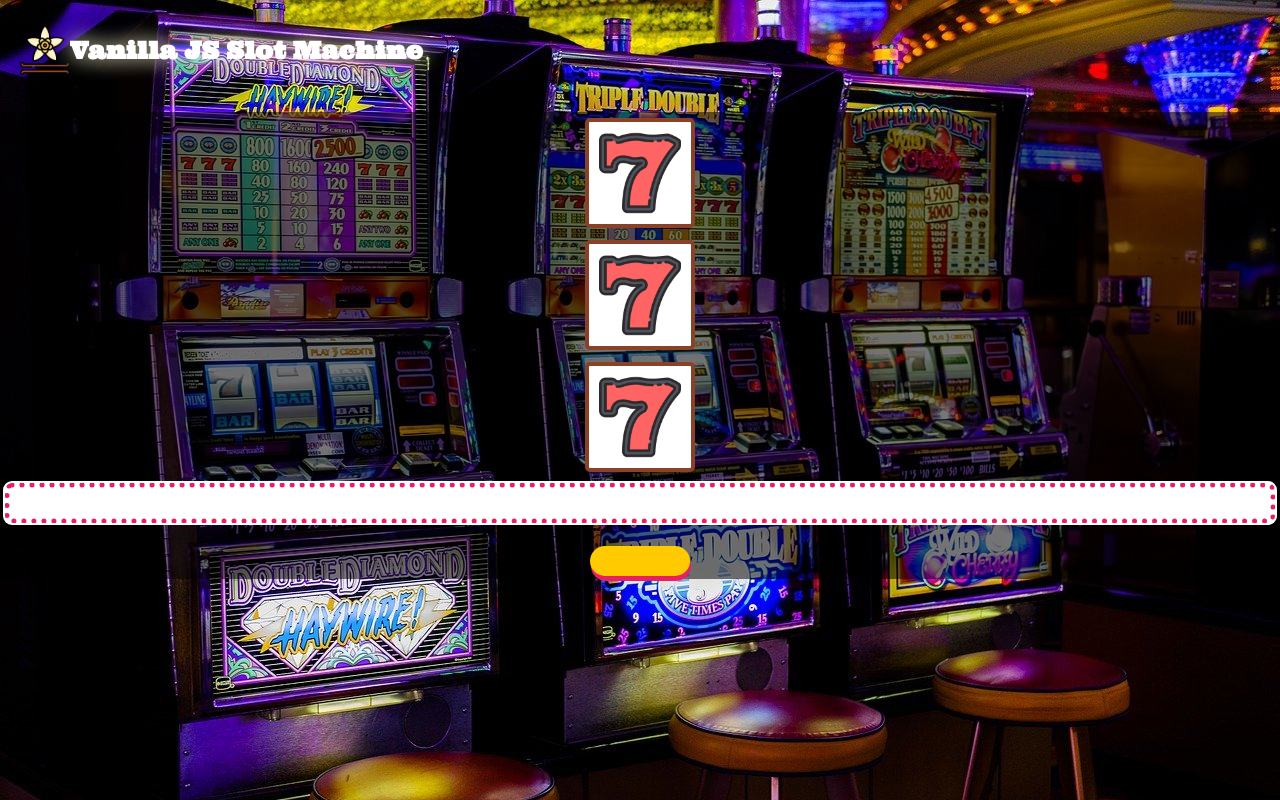
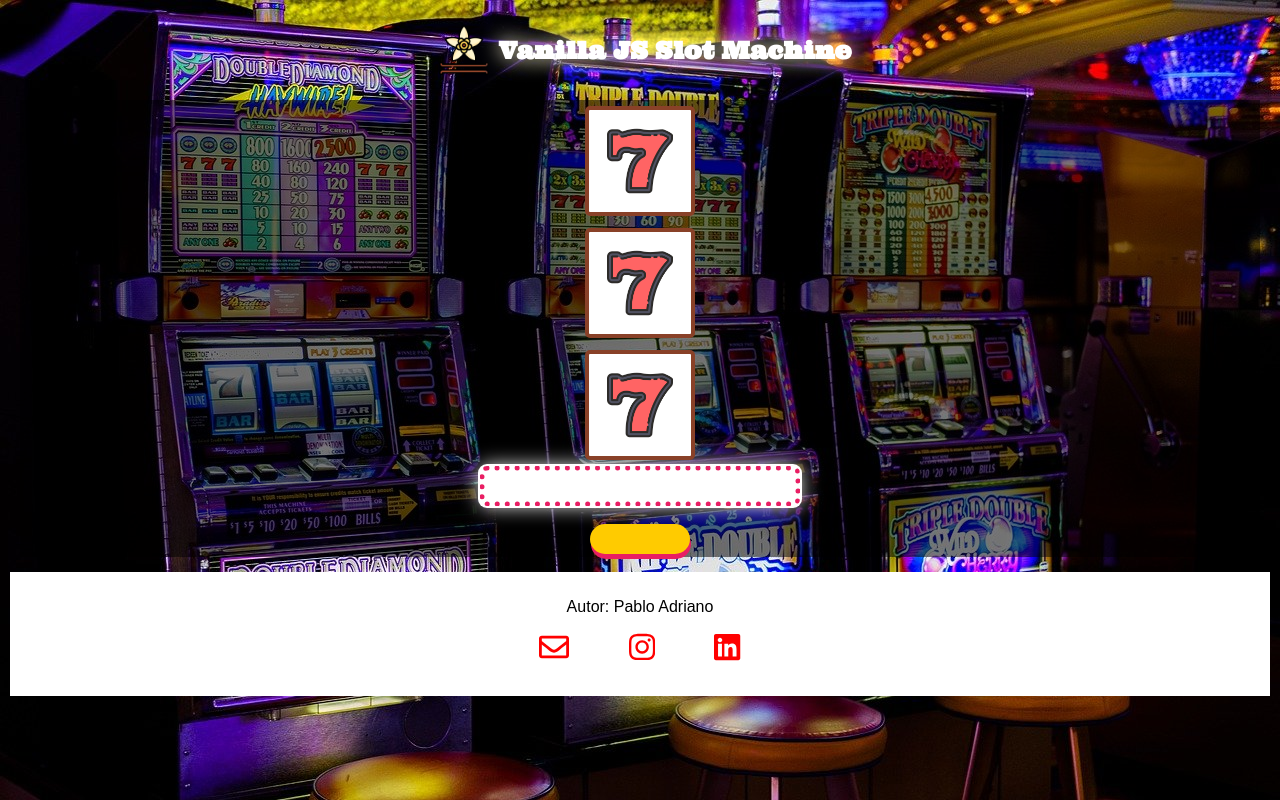
Before and after one commit to penguinuux/maquina-caca-niquel, a plain HTML site: page index.html in a window 1280 px wide. Drawn offline with Linux system fonts and the light colour scheme; a web font is replaced by a local one.

Commit message:
footer html modified and stilized

```diff
--- a/assets/css/style.css
+++ b/assets/css/style.css
@@ -1,7 +1,9 @@
 /* RESET */
-body, main, div, h1 {
+body, main, div, h1, ul, a {
     margin: 0;
-    padding: 0;
+    padding: 0 10px;
+    text-decoration: none;
+    list-style: none;
     box-sizing: border-box;
 }
 
@@ -15,9 +17,9 @@ body {
 .header {
     height: 80px;
     padding: 10px 0;
-    margin-bottom: 12px;
     display: flex;
     align-items: center;
+    justify-content: center;
 }
 
 .header__logo {
@@ -69,14 +71,11 @@ body {
     height: 40px;
     border-radius: 7px;
     background-color: #fff;
-    box-shadow: 0px 0px 0 2px #fff;
+    box-shadow: 0px 0px 20px 0px #fff, 0px 0px 0 2px #fff;
     border: 5px dotted #e91e63;
-    margin: 5px 5px;
     padding: 5px 0;
-}
-
-.message--win {
-    box-shadow: 0px 0px 20px 0px #fff;
+    max-width: 320px;
+    margin: 0 auto;
 }
 
 .message span {
@@ -104,4 +103,25 @@ body {
 }
 
 /* FOOTER */
-.footer {}
+.footer {
+    background-color: #fff;
+    padding-top: 10px;
+    padding-bottom: 30px;
+    margin-top: 15px;
+}
+.footer__author {
+    font-family: Arial, Helvetica, sans-serif;
+    text-align: center;
+}
+.footer__list{
+    display: flex;
+    justify-content: space-evenly;
+    max-width: 320px;
+    margin: 0 auto;
+}
+.footer__listItem{}
+.footer a{}
+.svg-inline--fa{
+    height: 30px;
+    color: red;
+}
--- a/index.html
+++ b/index.html
@@ -34,7 +34,36 @@
             </div>
         </section>
     </main>
-    <footer class="footer"></footer>
+    <footer class="footer">
+        <p class="footer__author">Autor: Pablo Adriano</p>
+        <ul class="footer__list">
+            <li class="footer__listItem">
+                <a
+                href="mailto:pabloadrianomc@gmail.com"
+                >
+                <svg aria-hidden="true" focusable="false" data-prefix="far" data-icon="envelope" class="svg-inline--fa fa-envelope fa-w-16" role="img" xmlns="http://www.w3.org/2000/svg" viewBox="0 0 512 512"><path fill="currentColor" d="M464 64H48C21.49 64 0 85.49 0 112v288c0 26.51 21.49 48 48 48h416c26.51 0 48-21.49 48-48V112c0-26.51-21.49-48-48-48zm0 48v40.805c-22.422 18.259-58.168 46.651-134.587 106.49-16.841 13.247-50.201 45.072-73.413 44.701-23.208.375-56.579-31.459-73.413-44.701C106.18 199.465 70.425 171.067 48 152.805V112h416zM48 400V214.398c22.914 18.251 55.409 43.862 104.938 82.646 21.857 17.205 60.134 55.186 103.062 54.955 42.717.231 80.509-37.199 103.053-54.947 49.528-38.783 82.032-64.401 104.947-82.653V400H48z"></path></svg>
+                </a>
+            </li>
+            <li class="footer__listItem">
+                <a
+                href="https://www.instagram.com/pablo_maximoc/"
+                target="_blank"
+                rel="noopener noreferrer"
+                >
+                <svg aria-hidden="true" focusable="false" data-prefix="fab" data-icon="instagram" class="svg-inline--fa fa-instagram fa-w-14" role="img" xmlns="http://www.w3.org/2000/svg" viewBox="0 0 448 512"><path fill="currentColor" d="M224.1 141c-63.6 0-114.9 51.3-114.9 114.9s51.3 114.9 114.9 114.9S339 319.5 339 255.9 287.7 141 224.1 141zm0 189.6c-41.1 0-74.7-33.5-74.7-74.7s33.5-74.7 74.7-74.7 74.7 33.5 74.7 74.7-33.6 74.7-74.7 74.7zm146.4-194.3c0 14.9-12 26.8-26.8 26.8-14.9 0-26.8-12-26.8-26.8s12-26.8 26.8-26.8 26.8 12 26.8 26.8zm76.1 27.2c-1.7-35.9-9.9-67.7-36.2-93.9-26.2-26.2-58-34.4-93.9-36.2-37-2.1-147.9-2.1-184.9 0-35.8 1.7-67.6 9.9-93.9 36.1s-34.4 58-36.2 93.9c-2.1 37-2.1 147.9 0 184.9 1.7 35.9 9.9 67.7 36.2 93.9s58 34.4 93.9 36.2c37 2.1 147.9 2.1 184.9 0 35.9-1.7 67.7-9.9 93.9-36.2 26.2-26.2 34.4-58 36.2-93.9 2.1-37 2.1-147.8 0-184.8zM398.8 388c-7.8 19.6-22.9 34.7-42.6 42.6-29.5 11.7-99.5 9-132.1 9s-102.7 2.6-132.1-9c-19.6-7.8-34.7-22.9-42.6-42.6-11.7-29.5-9-99.5-9-132.1s-2.6-102.7 9-132.1c7.8-19.6 22.9-34.7 42.6-42.6 29.5-11.7 99.5-9 132.1-9s102.7-2.6 132.1 9c19.6 7.8 34.7 22.9 42.6 42.6 11.7 29.5 9 99.5 9 132.1s2.7 102.7-9 132.1z"></path></svg>
+                </a>
+            </li>
+            <li class="footer__listItem">
+                <a
+                href="https://www.linkedin.com/feed/"
+                target="_blank"
+                rel="noopener noreferrer"
+                >
+                <svg aria-hidden="true" focusable="false" data-prefix="fab" data-icon="linkedin" class="svg-inline--fa fa-linkedin fa-w-14" role="img" xmlns="http://www.w3.org/2000/svg" viewBox="0 0 448 512"><path fill="currentColor" d="M416 32H31.9C14.3 32 0 46.5 0 64.3v383.4C0 465.5 14.3 480 31.9 480H416c17.6 0 32-14.5 32-32.3V64.3c0-17.8-14.4-32.3-32-32.3zM135.4 416H69V202.2h66.5V416zm-33.2-243c-21.3 0-38.5-17.3-38.5-38.5S80.9 96 102.2 96c21.2 0 38.5 17.3 38.5 38.5 0 21.3-17.2 38.5-38.5 38.5zm282.1 243h-66.4V312c0-24.8-.5-56.7-34.5-56.7-34.6 0-39.9 27-39.9 54.9V416h-66.4V202.2h63.7v29.2h.9c8.9-16.8 30.6-34.5 62.9-34.5 67.2 0 79.7 44.3 79.7 101.9V416z"></path></svg>
+                </a>
+            </li>
+        </ul>
+    </footer>
 
 
     <script src="assets/js/script.js"></script>
```
Also changed, not shown: assets/img/envelope-regular.svg (added), assets/img/instagram-brands.svg (added), assets/img/linkedin-brands.svg (added).
